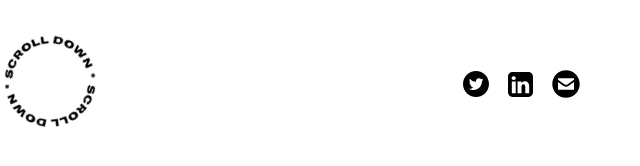
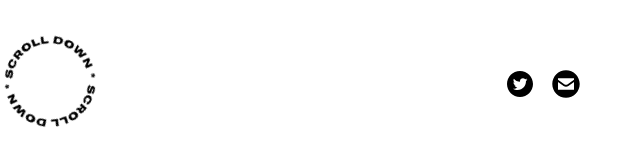
Before and after one commit to exyzee/portfolio-xyz, a plain HTML site: page index.html in a window 1280 px wide. Shown: the part 634-800 px from the top of the page, 585-1225 px from the left. Drawn offline with nearby package versions, Linux system fonts and the light colour scheme; files that its build step writes are made by us from their sources.

Commit message:
changes made

```diff
--- a/index.html
+++ b/index.html
@@ -49,7 +49,6 @@
                 <div class="list-social">
                     <ul>
                         <li class="hover-target"><a href="https://twitter.com/exxyzee" rel="noopener noreferrer" target="_blank"><img src="assets/img/icons8-twitter.svg" height="26px" width="26px"></a></li>
-                        <li class="hover-target"><a href="https://www.linkedin.com/in/sundaramj/" rel="noopener noreferrer" target="_blank"><img src="assets/img/icons8-linkedin.svg" height="25px" width="25px"></a></li>
                         <li class="hover-target"><a href="mailto:sundaramjhaa@gmail.com" rel="noopener noreferrer" target="_blank"><img src="assets/img/email-.svg" height="28px" width="28px"></a></li>
                     </ul>
 
@@ -304,7 +303,6 @@
                         <div class="sosmed">
                             <ul>
                                 <li class="hover-target"><a href="https://twitter.com/exxyzee" target="_blank" rel="noopener noreferrer">Twitter.</a></li>
-                                <li class="hover-target"><a href="https://www.linkedin.com/in/sundaramj/" target="_blank" rel="noopener noreferrer">Linkedin.</a></li>
                                 <li class="hover-target"><a href="mailto:sundaramjhaa@gmail.com" target="_blank" rel="noopener noreferrer">Email.</a></li>
                             </ul>
                         </div>
```
